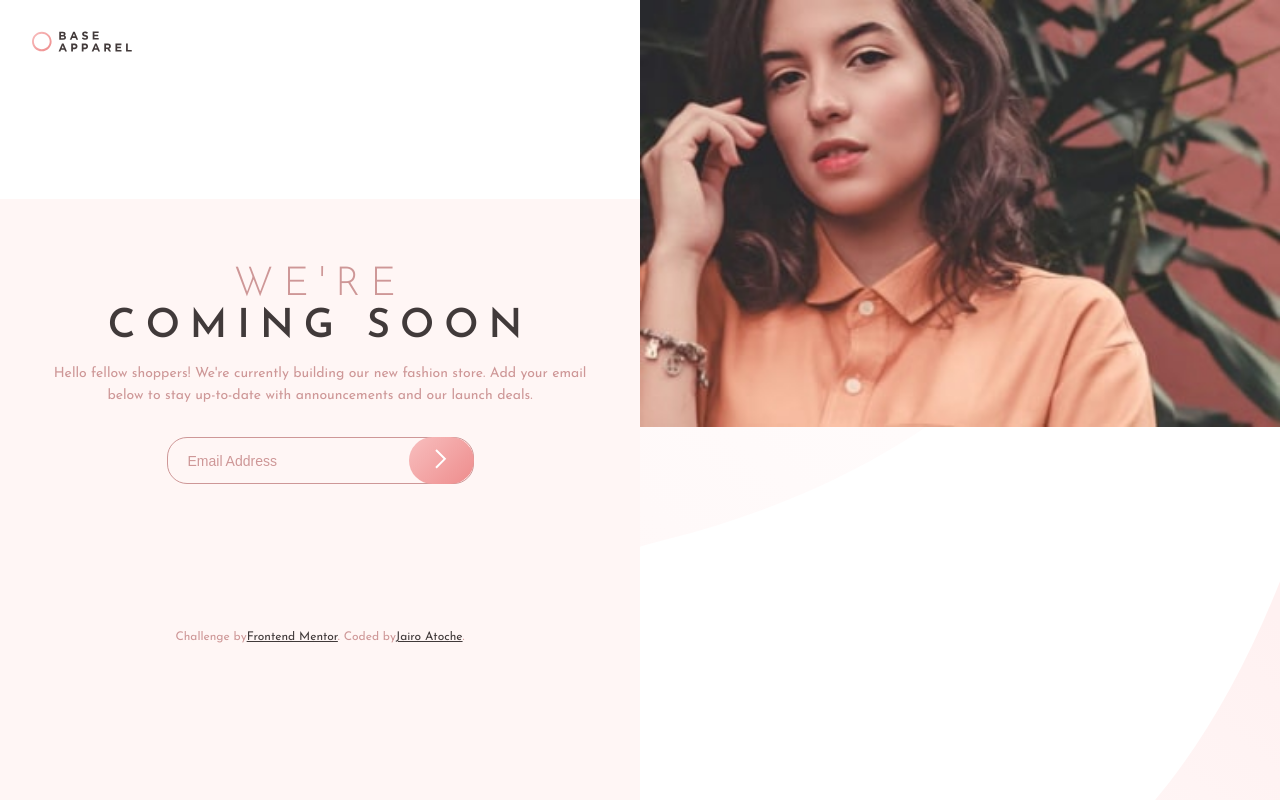
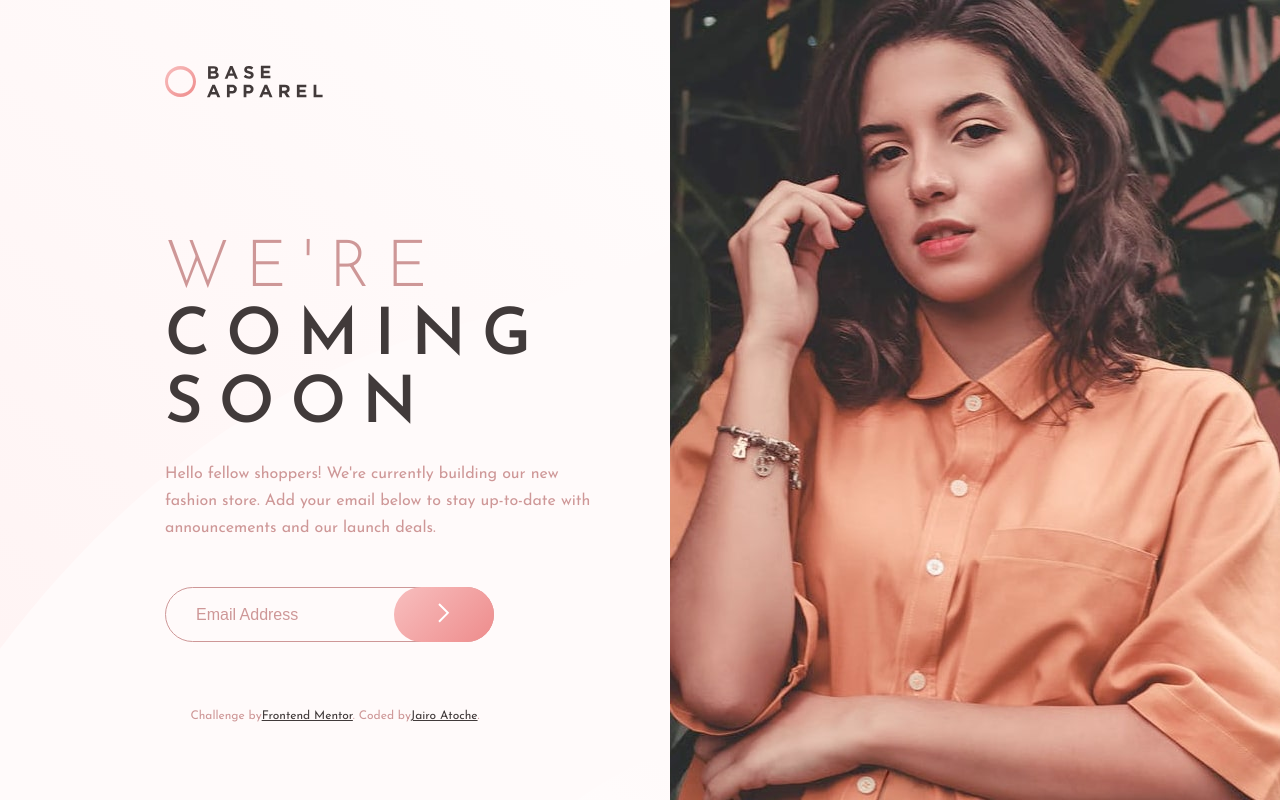
Before and after one commit to JairoAtoche/base-apparel-coming-soon, a React (Create React App) app: page / in a window 1280 px wide. Built offline with nearby package versions, Linux system fonts and the light colour scheme; the HTML template or start-up script is replaced by a standard one.

Commit message:
add: estilos para escritorio

```diff
--- a/public/index.html
+++ b/public/index.html
@@ -2,6 +2,7 @@
 <html lang="en">
   <head>
     <meta charset="utf-8" />
+    <title>Frontend Mentor | Base Apparel coming soon page</title>
     <link rel="icon" type="image/png" sizes="32x32" href=".%PUBLIC_URL%/favicon-32x32.png" />
     <meta name="viewport" content="width=device-width, initial-scale=1" />
     <meta name="theme-color" content="#000000" />
@@ -9,7 +10,6 @@
       name="description"
       content="Web site created using create-react-app"
     />
-    <title>Frontend Mentor | Base Apparel coming soon page</title>
     <link rel="preconnect" href="https://fonts.googleapis.com">
     <link rel="preconnect" href="https://fonts.gstatic.com" crossorigin>
     <link href="https://fonts.googleapis.com/css2?family=Josefin+Sans:wght@300;400;600&display=swap" rel="stylesheet">
--- a/src/App.css
+++ b/src/App.css
@@ -7,6 +7,8 @@
     background-image: url(images/bg-pattern-desktop.svg);
     background-repeat: no-repeat;
     background-size: cover;
+    background-position: -200px;
+
     width: 100%;
 }
 /* Section header */
@@ -83,28 +85,68 @@
 
 @media screen and (min-width:768px) {
     .App {
-        grid-template-columns: repeat(2,1fr);
+        grid-template-columns: 60%, 40%;
         grid-template-rows: repeat(3, auto);
-        background-image: url(images/bg-pattern-desktop.svg) !important;
+        background-repeat: no-repeat;
+        background-size: cover;
+        background-position: -200px;
+        background-color: #f8bfbf15;
     }
 
     .header {
         grid-column: 1;
         grid-row: 1;
+        background-color: initial;
+        padding-left: 165px;
+        padding-top: 65px;
+    }
+
+    .logo {
+        width: 400px;
+    }
+    .logo__img {
+        max-width: 100%;
+        object-fit: cover;
     }
 
     .content {
         grid-column: 1;
         grid-row: 2;
+        background-color: initial;
+        padding-left: 165px;
+        padding-top: 70px;
+    }
+
+    .content__h1 {
+        font-size: 65px;
+        text-align: justify;
+        width: 100px;
+        letter-spacing: 16px;
+        margin-bottom: 20px;
+    }
+    .content__p {
+        font-size: 16px;
+        text-align: start;
+        width: 450px;
+        line-height: 170%;
+        margin-bottom: 45px;
     }
 
     .hero {
         grid-column: 2;
         grid-row: 1/4;
     }
+    .hero__img--desktop {
+        display: block;
+    }
+    .hero__img--mobile {
+        display: none;
+    }
+
     .footer {
         grid-column: 1;
         grid-row: 3;
+        background-color: initial;
     }
 
 }
--- a/src/css/form.css
+++ b/src/css/form.css
@@ -36,3 +36,24 @@ form {
     opacity: 65%;
     box-shadow: 0px 10px 10px 0px var(--desaturated-red);
 }
+
+@media screen and (min-width: 768px) {
+    .form {
+        align-self: flex-start;
+        width: 70%;
+    }
+    .form__mail {
+        width: 100%;
+        height: 55px;
+        border-radius: 50px;
+        padding-left: 30px;
+    }
+    .form__mail::placeholder {
+        font-size: 16px;
+    }
+    .form__button {
+        height: 55px;
+        width: 100px;
+        border-radius: 50px;
+    }
+}
```
